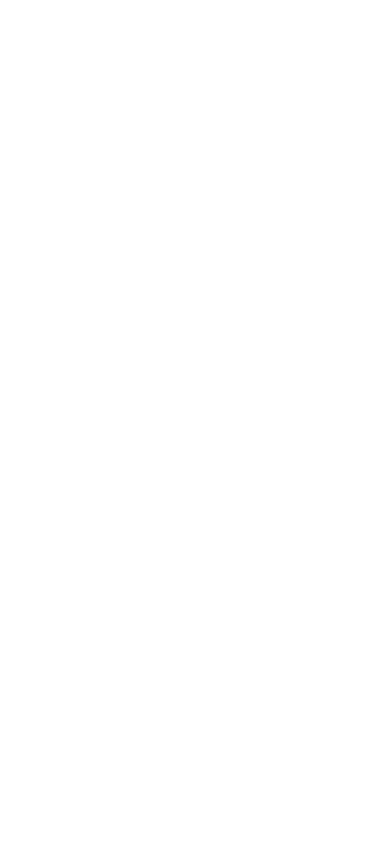
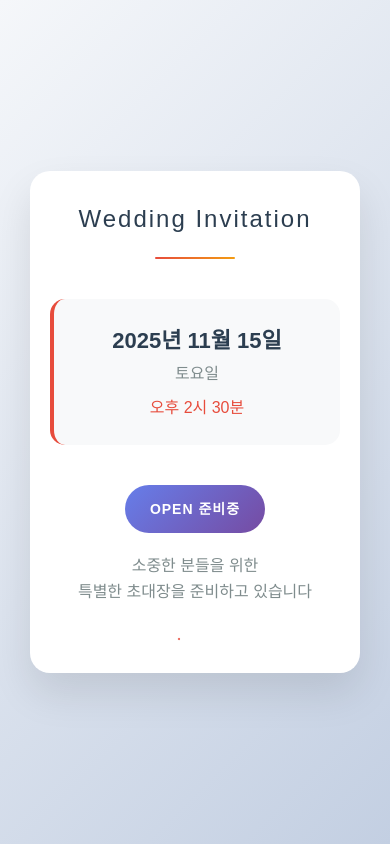
Before and after one commit to yhs3434/dumsa-wedding, a Next.js app: page / in a window 390 px wide. Built offline with nearby package versions, Linux system fonts and the light colour scheme.

Commit message:
feat: 모바일 청첩장 스타일 추가 및 페이지 내용 구성

```diff
--- a/src/app/globals.css
+++ b/src/app/globals.css
@@ -18,6 +18,8 @@
 body {
     line-height: 1.5;
     -webkit-font-smoothing: antialiased;
+    font-family: "Apple SD Gothic Neo", "Malgun Gothic", sans-serif;
+    background: linear-gradient(135deg, #f5f7fa 0%, #c3cfe2 100%);
 }
 
 img,
@@ -50,3 +52,155 @@
 #__next {
     isolation: isolate;
 }
+
+/* 모바일 청첩장 스타일 */
+.container {
+    min-height: 100vh;
+    display: flex;
+    align-items: center;
+    justify-content: center;
+    padding: 20px;
+}
+
+.content {
+    background: white;
+    border-radius: 20px;
+    padding: 40px 30px;
+    box-shadow: 0 20px 40px rgba(0, 0, 0, 0.1);
+    text-align: center;
+    max-width: 400px;
+    width: 100%;
+}
+
+.header {
+    margin-bottom: 40px;
+}
+
+.title {
+    font-size: 28px;
+    color: #2c3e50;
+    font-weight: 300;
+    letter-spacing: 2px;
+    margin-bottom: 20px;
+}
+
+.divider {
+    width: 80px;
+    height: 2px;
+    background: linear-gradient(90deg, #e74c3c, #f39c12);
+    margin: 0 auto;
+    border-radius: 1px;
+}
+
+.wedding-info {
+    margin-bottom: 40px;
+}
+
+.date-section {
+    background: #f8f9fa;
+    border-radius: 15px;
+    padding: 25px 20px;
+    border-left: 4px solid #e74c3c;
+}
+
+.date {
+    font-size: 24px;
+    font-weight: 600;
+    color: #2c3e50;
+    margin-bottom: 5px;
+}
+
+.day {
+    font-size: 16px;
+    color: #7f8c8d;
+    margin-bottom: 10px;
+}
+
+.time {
+    font-size: 18px;
+    color: #e74c3c;
+    font-weight: 500;
+}
+
+.status-section {
+    margin-bottom: 30px;
+}
+
+.status-badge {
+    background: linear-gradient(135deg, #667eea 0%, #764ba2 100%);
+    color: white;
+    padding: 12px 25px;
+    border-radius: 25px;
+    display: inline-block;
+    margin-bottom: 20px;
+}
+
+.status-text {
+    font-size: 14px;
+    font-weight: 600;
+    letter-spacing: 1px;
+}
+
+.message {
+    font-size: 16px;
+    color: #7f8c8d;
+    line-height: 1.6;
+}
+
+.loading {
+    display: flex;
+    justify-content: center;
+    align-items: center;
+}
+
+.loading-dots {
+    display: flex;
+    gap: 8px;
+}
+
+.loading-dots span {
+    width: 8px;
+    height: 8px;
+    background: #e74c3c;
+    border-radius: 50%;
+    animation: loading 1.4s ease-in-out infinite both;
+}
+
+.loading-dots span:nth-child(1) {
+    animation-delay: -0.32s;
+}
+
+.loading-dots span:nth-child(2) {
+    animation-delay: -0.16s;
+}
+
+@keyframes loading {
+    0%,
+    80%,
+    100% {
+        transform: scale(0);
+    }
+    40% {
+        transform: scale(1);
+    }
+}
+
+/* 반응형 디자인 */
+@media (max-width: 480px) {
+    .content {
+        padding: 30px 20px;
+        margin: 10px;
+    }
+
+    .title {
+        font-size: 24px;
+    }
+
+    .date {
+        font-size: 22px;
+    }
+
+    .time {
+        font-size: 16px;
+    }
+}
--- a/src/app/page.tsx
+++ b/src/app/page.tsx
@@ -1,3 +1,39 @@
 export default function Home() {
-    return <div>{/* 빈 페이지 */}</div>;
+    return (
+        <div className="container">
+            <div className="content">
+                <div className="header">
+                    <h1 className="title">Wedding Invitation</h1>
+                    <div className="divider"></div>
+                </div>
+
+                <div className="wedding-info">
+                    <div className="date-section">
+                        <p className="date">2025년 11월 15일</p>
+                        <p className="day">토요일</p>
+                        <p className="time">오후 2시 30분</p>
+                    </div>
+                </div>
+
+                <div className="status-section">
+                    <div className="status-badge">
+                        <span className="status-text">OPEN 준비중</span>
+                    </div>
+                    <p className="message">
+                        소중한 분들을 위한
+                        <br />
+                        특별한 초대장을 준비하고 있습니다
+                    </p>
+                </div>
+
+                <div className="loading">
+                    <div className="loading-dots">
+                        <span></span>
+                        <span></span>
+                        <span></span>
+                    </div>
+                </div>
+            </div>
+        </div>
+    );
 }
```
